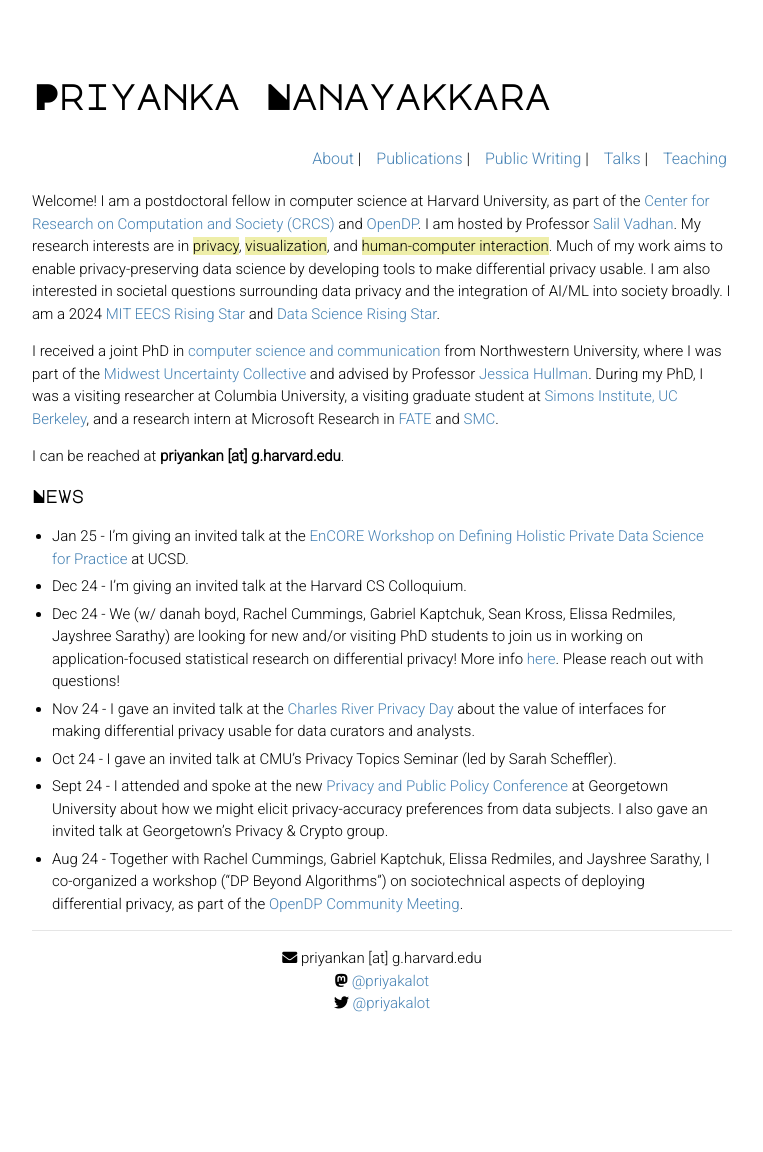
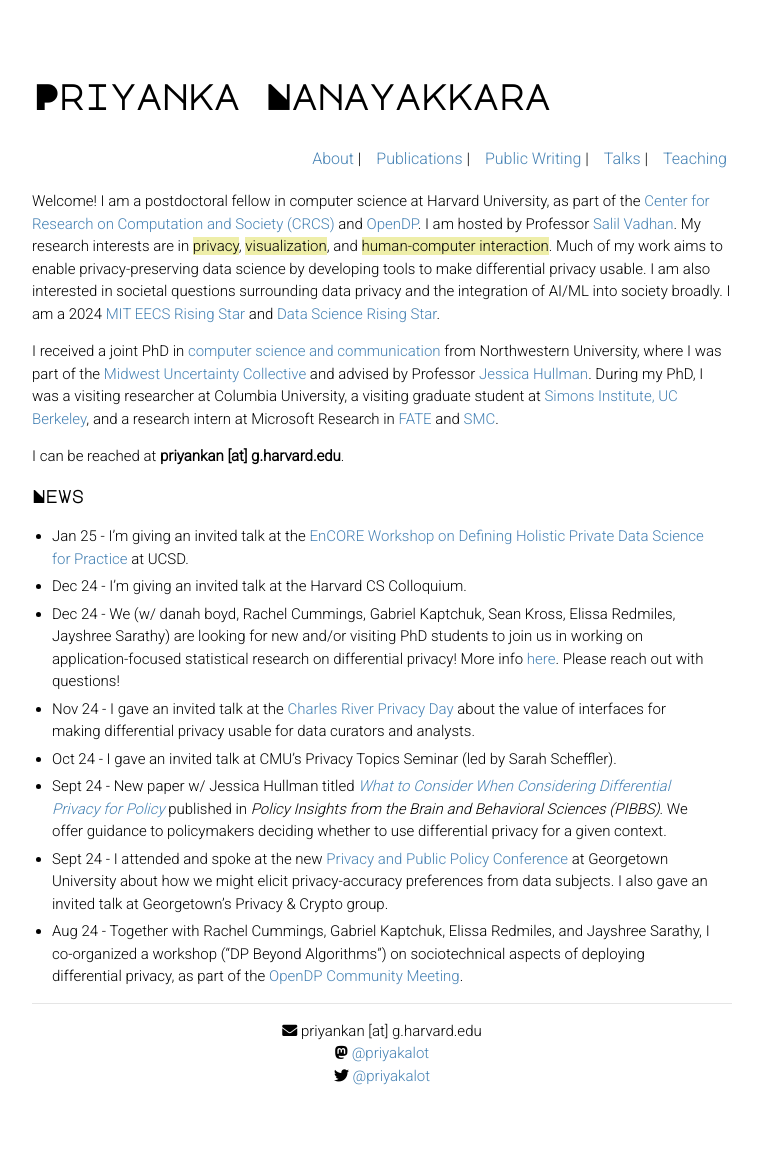
Before and after one commit to priyakalot/priyakalot.github.io, a Jekyll site: the page built from index.md, in a window 1280 px wide. Shown: the whole page, without its empty margins (258-1021 px from the left). Built offline with Jekyll 4.4.1, drawn with Linux system fonts in a browser that asks for light colours; nearby versions of some CDN libraries; before the commit the page ends 1080 px from its top, so only the background shows below that.

Commit message:
Update index.md

```diff
--- a/index.md
+++ b/index.md
@@ -13,6 +13,7 @@ I can be reached at **priyankan [at] g.harvard.edu**.
 * Dec 24 - We (w/ danah boyd, Rachel Cummings, Gabriel Kaptchuk, Sean Kross, Elissa Redmiles, Jayshree Sarathy) are looking for new and/or visiting PhD students to join us in working on application-focused statistical research on differential privacy! More info <a href="https://bit.ly/participatoryDPStudent24" target="_blank">here</a>. Please reach out with questions!
 * Nov 24 - I gave an invited talk at the <a href="https://bostondataprivacy.github.io/privacy-day.html" target="_blank">Charles River Privacy Day</a> about the value of interfaces for making differential privacy usable for data curators and analysts.
 * Oct 24 - I gave an invited talk at CMU's Privacy Topics Seminar (led by Sarah Scheffler).
+* Sept 24 - New paper w/ Jessica Hullman titled <a href="https://arxiv.org/abs/2409.11680" target="_blank">_What to Consider When Considering Differential Privacy for Policy_</a> published in _Policy Insights from the Brain and Behavioral Sciences (PIBBS)_. We offer guidance to policymakers deciding whether to use differential privacy for a given context.
 * Sept 24 - I attended and spoke at the new <a href="https://privacypublicpolicy-conference.github.io/website/" target="_blank">Privacy and Public Policy Conference</a> at Georgetown University about how we might elicit privacy-accuracy preferences from data subjects. I also gave an invited talk at Georgetown's Privacy & Crypto group.
 * Aug 24 - Together with Rachel Cummings, Gabriel Kaptchuk, Elissa Redmiles, and Jayshree Sarathy, I co-organized a workshop ("DP Beyond Algorithms") on sociotechnical aspects of deploying differential privacy, as part of the <a href="https://www.iq.harvard.edu/news/2024-opendp-community-meeting-recap-and-survey" target="_blank">OpenDP Community Meeting</a>.
 
```
